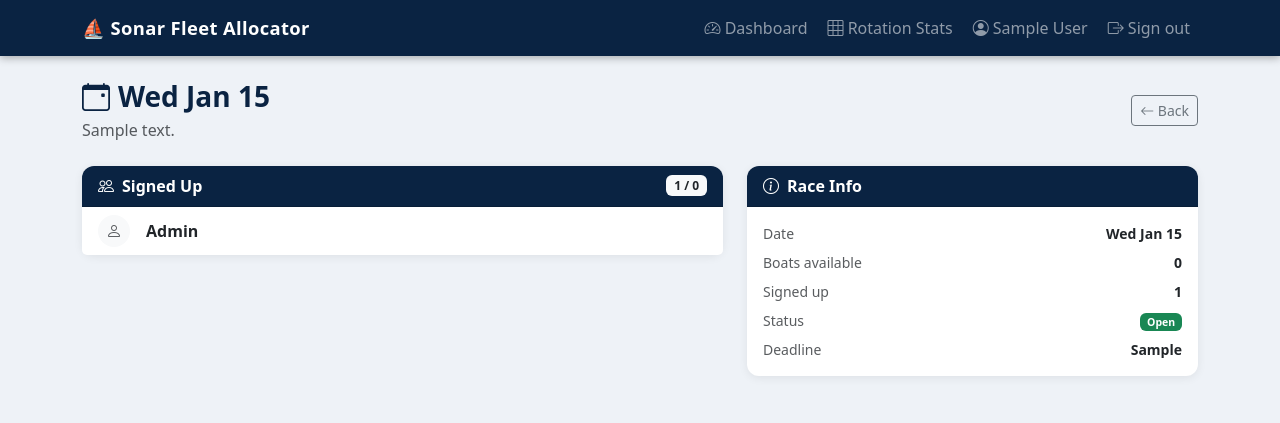
After one commit to mikesmeets/sonar-allocator, a Flask app: page /race/1/participants in a window 1280 px wide. The commit adds this page. Shown: the top 423 px of the page. Run offline with Flask 3, Linux system fonts and the light colour scheme; the visitor is signed in with stand-in values (Sample User, id 1); data comes from the database, SQL or seed files in the repository; tables that the repository leaves empty hold one stand-in row (values such as "Sample post"); some libraries are stand-ins or nearby versions.

Commit message:
Allow sailors to view participants for each raceday
- New /race/<id>/participants route (login required, not admin)
- Shows names, priority ranks, and boat assignments depending on status
- Race info summary card (date, boats, count, status, deadline)
- Race date and interest count on dashboard are now clickable links

Co-Authored-By: Claude Sonnet 4.6 <noreply@anthropic.com>

```diff
--- a/app.py
+++ b/app.py
@@ -645,6 +645,37 @@ def dashboard():
                            completed_data=completed_data,
                            documents=documents,
                            notice_text=notice_text)
+
+
+@app.route('/race/<int:race_id>/participants')
+@login_required
+def race_participants(race_id):
+    db = get_db()
+    race = db.execute('SELECT * FROM races WHERE id=?', (race_id,)).fetchone()
+    if not race:
+        flash('Raceday not found.', 'danger')
+        return redirect(url_for('dashboard'))
+
+    # Fetch everyone who expressed interest, with their allocation (if any)
+    participants = db.execute('''
+        SELECT s.name,
+               a.boat_number,
+               ao.priority_rank
+        FROM interests i
+        JOIN skippers s ON s.id = i.skipper_id
+        LEFT JOIN allocations a ON a.race_id = i.race_id AND a.skipper_id = i.skipper_id
+        LEFT JOIN allocation_order ao ON ao.race_id = i.race_id AND ao.skipper_id = i.skipper_id
+        WHERE i.race_id = ?
+        ORDER BY ao.priority_rank ASC NULLS LAST, s.name ASC
+    ''', (race_id,)).fetchall()
+
+    total_boats = len(parse_available_boats(race['available_boats']))
+    db.close()
+
+    return render_template('race_participants.html',
+                           race=race,
+                           participants=participants,
+                           total_boats=total_boats)
 
 
 @app.route('/interest/<int:race_id>/submit', methods=['POST'])
--- /dev/null
+++ b/templates/race_participants.html
@@ -0,0 +1,120 @@
+{% extends "base.html" %}
+{% block content %}
+
+<div class="d-flex justify-content-between align-items-center mb-4">
+  <div>
+    <h3 class="page-title mb-0">
+      <i class="bi bi-calendar-event me-2"></i>{{ race.race_date | fmt_date }}
+    </h3>
+    {% if race.notes %}
+      <p class="text-muted mb-0 mt-1">{{ race.notes }}</p>
+    {% endif %}
+  </div>
+  <a href="{{ url_for('dashboard') }}" class="btn btn-sm btn-outline-secondary">
+    <i class="bi bi-arrow-left"></i> Back
+  </a>
+</div>
+
+<div class="row g-4">
+
+  {# ── Participants ── #}
+  <div class="col-md-7">
+    <div class="card">
+      <div class="card-header navy d-flex justify-content-between align-items-center">
+        <span><i class="bi bi-people me-2"></i>Signed Up</span>
+        <span class="badge bg-light text-dark">{{ participants | length }} / {{ total_boats }}</span>
+      </div>
+      {% if participants %}
+        <div class="list-group list-group-flush">
+          {% for p in participants %}
+            <div class="list-group-item d-flex align-items-center gap-3 py-2 px-3">
+              {% if race.status == 'allocated' and p.boat_number %}
+                <span class="boat-badge flex-shrink-0">{{ p.boat_number }}</span>
+              {% elif race.status in ('prioritised', 'allocated') and p.priority_rank %}
+                <span class="d-inline-flex align-items-center justify-content-center flex-shrink-0
+                             rounded-circle border fw-semibold text-muted"
+                      style="width:32px;height:32px;font-size:0.8rem;">
+                  {{ p.priority_rank }}
+                </span>
+              {% else %}
+                <span class="d-inline-flex align-items-center justify-content-center flex-shrink-0
+                             rounded-circle bg-light text-muted"
+                      style="width:32px;height:32px;">
+                  <i class="bi bi-person"></i>
+                </span>
+              {% endif %}
+
+              <span class="fw-semibold flex-grow-1">{{ p.name }}</span>
+
+              {% if race.status == 'allocated' %}
+                {% if p.boat_number %}
+                  <span class="badge bg-success">Allocated</span>
+                {% else %}
+                  <span class="badge bg-secondary">Waitlist</span>
+                {% endif %}
+              {% elif race.status == 'prioritised' %}
+                {% if p.priority_rank and p.priority_rank <= total_boats %}
+                  <span class="badge bg-success">In</span>
+                {% elif p.priority_rank %}
+                  <span class="badge bg-secondary">Waitlist</span>
+                {% endif %}
+              {% endif %}
+            </div>
+          {% endfor %}
+        </div>
+      {% else %}
+        <div class="card-body text-muted text-center py-4">
+          <i class="bi bi-inbox fs-3 d-block mb-2 opacity-50"></i>
+          No one has signed up yet.
+        </div>
+      {% endif %}
+    </div>
+  </div>
+
+  {# ── Race info ── #}
+  <div class="col-md-5">
+    <div class="card">
+      <div class="card-header navy"><i class="bi bi-info-circle me-2"></i>Race Info</div>
+      <div class="card-body">
+        <ul class="list-unstyled mb-0 small">
+          <li class="mb-2 d-flex justify-content-between">
+            <span class="text-muted">Date</span>
+            <span class="fw-semibold">{{ race.race_date | fmt_date }}</span>
+          </li>
+          <li class="mb-2 d-flex justify-content-between">
+            <span class="text-muted">Boats available</span>
+            <span class="fw-semibold">{{ total_boats }}</span>
+          </li>
+          <li class="mb-2 d-flex justify-content-between">
+            <span class="text-muted">Signed up</span>
+            <span class="fw-semibold">{{ participants | length }}</span>
+          </li>
+          <li class="mb-2 d-flex justify-content-between">
+            <span class="text-muted">Status</span>
+            <span>
+              {% if race.status == 'scheduled' %}
+                <span class="badge bg-warning text-dark">Scheduled</span>
+              {% elif race.status == 'open' %}
+                <span class="badge bg-success">Open</span>
+              {% elif race.status == 'prioritised' %}
+                <span class="badge bg-info text-dark">Prioritised</span>
+              {% elif race.status == 'allocated' %}
+                <span class="badge bg-primary">Allocated</span>
+              {% else %}
+                <span class="badge bg-secondary">Completed</span>
+              {% endif %}
+            </span>
+          </li>
+          {% if race.status == 'open' %}
+            <li class="d-flex justify-content-between">
+              <span class="text-muted">Deadline</span>
+              <span class="fw-semibold">{{ race.deadline | fmt_date }}</span>
+            </li>
+          {% endif %}
+        </ul>
+      </div>
+    </div>
+  </div>
+
+</div>
+{% endblock %}
```
Also changed, not shown: templates/dashboard.html (+9 -3 lines).
